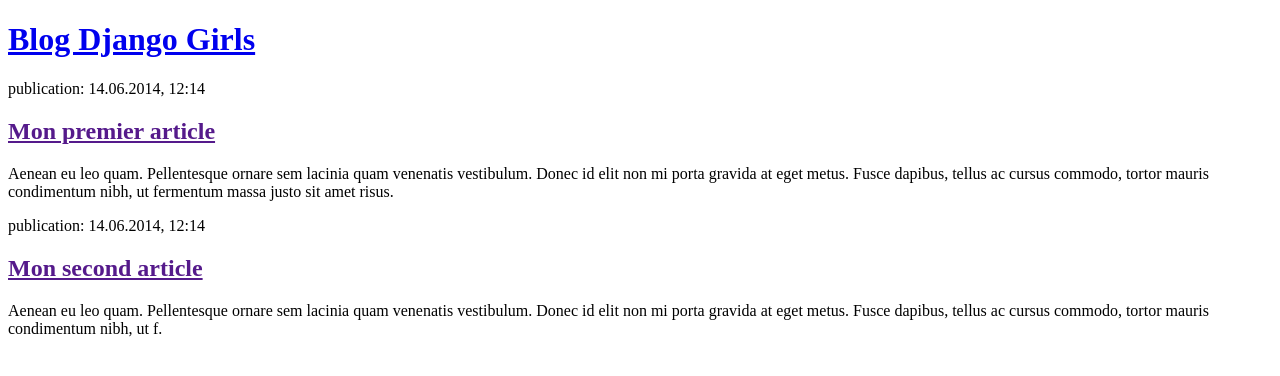
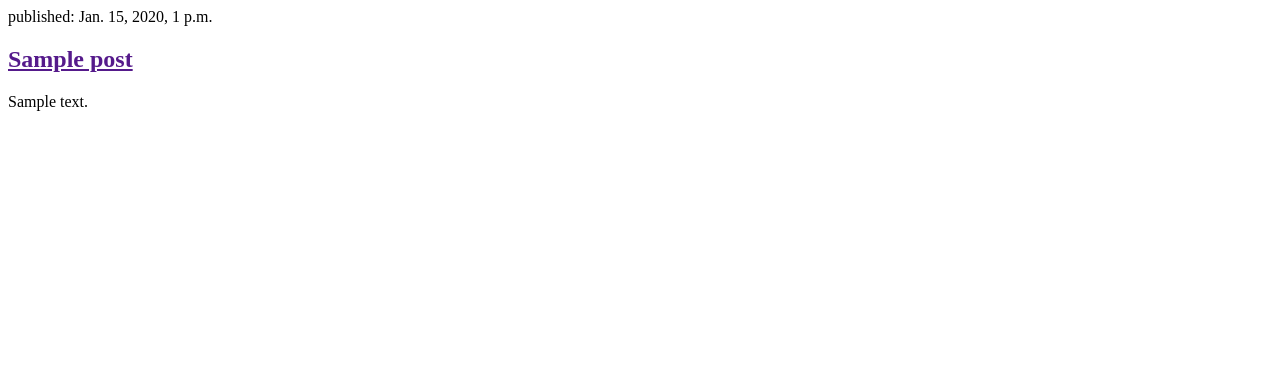
Before and after one commit to HantaRavelonanosy/mon-nouveau-blog, a Django app: page / in a window 1280 px wide. Shown: the top 376 px of the page. Run offline with Django 3.2, Linux system fonts and the light colour scheme; tables that the repository leaves empty hold one stand-in row (values such as "Sample post").

Commit message:
Modification des templates to afficher les posts contenus dans la base de données.

```diff
--- a/blog/templates/blog/post_list.html
+++ b/blog/templates/blog/post_list.html
@@ -4,20 +4,12 @@
         <title>Blog Django Girls</title>
     </head>
     <body>
-        <header>
-            <h1><a href="/">Blog Django Girls</a></h1>
-        </header>
-
+        {% for post in posts %}
         <article>
-            <time>publication: 14.06.2014, 12:14</time>
-            <h2><a href="">Mon premier article</a></h2>
-            <p>Aenean eu leo quam. Pellentesque ornare sem lacinia quam venenatis vestibulum. Donec id elit non mi porta gravida at eget metus. Fusce dapibus, tellus ac cursus commodo, tortor mauris condimentum nibh, ut fermentum massa justo sit amet risus.</p>
+            <time>published: {{ post.published_date }}</time>
+            <h2><a href="">{{ post.title }}</a></h2>
+            <p>{{ post.text|linebreaksbr }}</p>
         </article>
-
-        <article>
-            <time>publication: 14.06.2014, 12:14</time>
-            <h2><a href="">Mon second article</a></h2>
-            <p>Aenean eu leo quam. Pellentesque ornare sem lacinia quam venenatis vestibulum. Donec id elit non mi porta gravida at eget metus. Fusce dapibus, tellus ac cursus commodo, tortor mauris condimentum nibh, ut f.</p>
-        </article>
+        {% endfor %}
     </body>
 </html>
--- a/blog/views.py
+++ b/blog/views.py
@@ -1,6 +1,7 @@
 from django.shortcuts import render
-
-# Create your views here.
+from django.utils import timezone
+from .models import Post
 
 def post_list(request):
-    return render(request, 'blog/post_list.html', {})
+    posts = Post.objects.filter(published_date__lte=timezone.now()).order_by('published_date')
+    return render(request, 'blog/post_list.html', {'posts': posts})
```
